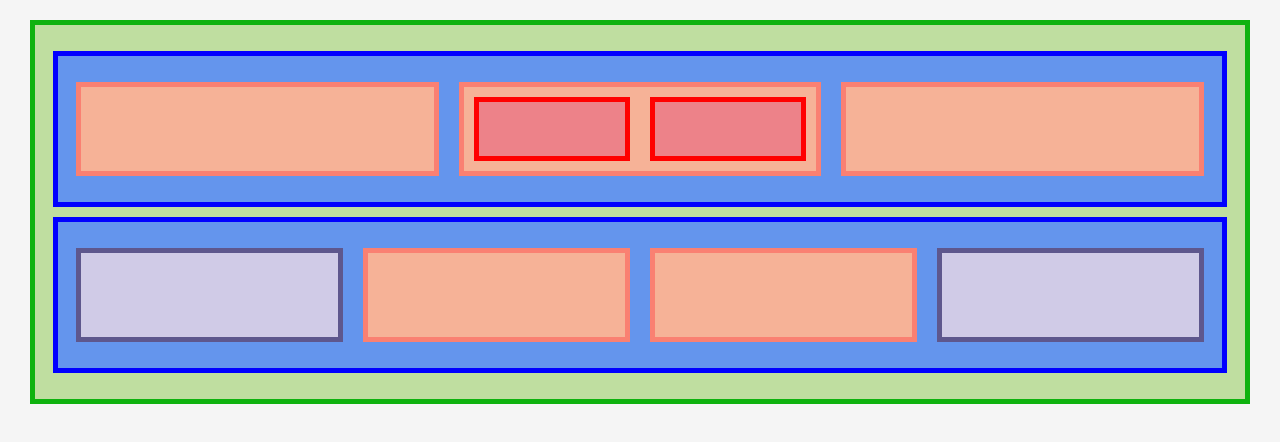
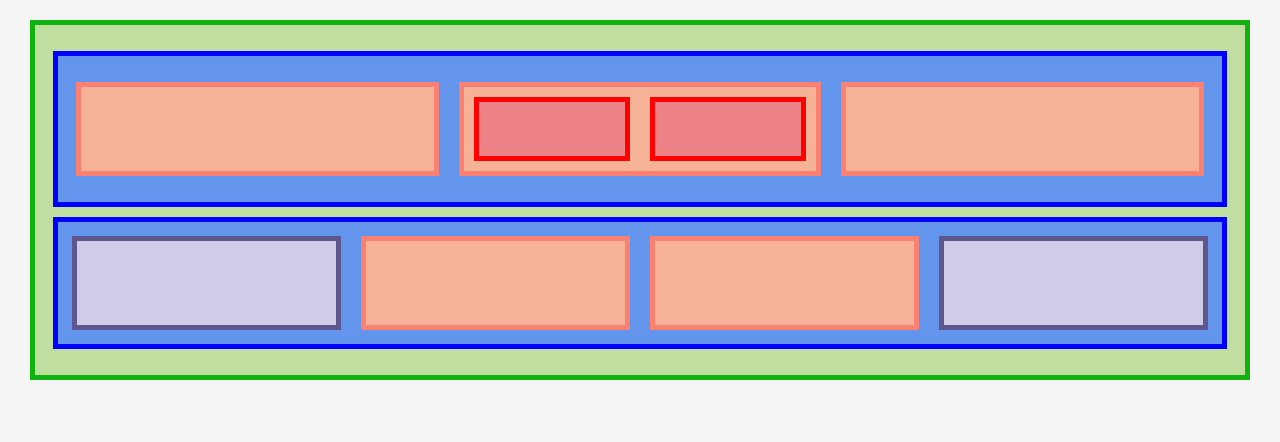
Before and after one commit to CyberCervela/git_test, a plain HTML site: page flexbox.html in a window 1280 px wide. Drawn offline with Linux system fonts and the light colour scheme.

Commit message:
Adjust size of box2 & children to match picture

```diff
--- a/flexbox.html
+++ b/flexbox.html
@@ -20,7 +20,7 @@
         <!-- <div class="box2"></div>
         <div class="box2"></div>
         <div class="box2"></div> -->
-        <div class="box1">
+        <div class="box2">
             <div class="child3"></div>
             <div class="child"></div>
             <div class="child"></div>
--- a/style.css
+++ b/style.css
@@ -34,6 +34,15 @@ div {
     border: 5px solid blue;
 }
 
+.box2 {
+    background-color: cornflowerblue;
+    height: auto;
+    display: flex;
+    padding: 4px 4px;
+    margin: 10px;
+    border: 5px solid blue;
+}
+
 .child2 {
     background-color: rgba(233, 104, 130, 0.644);
     height: auto;
@@ -61,3 +70,7 @@ div {
 .box1 .child {
     display: flex;
 }
+
+.box2 .child {
+    display: flex;
+}
```
